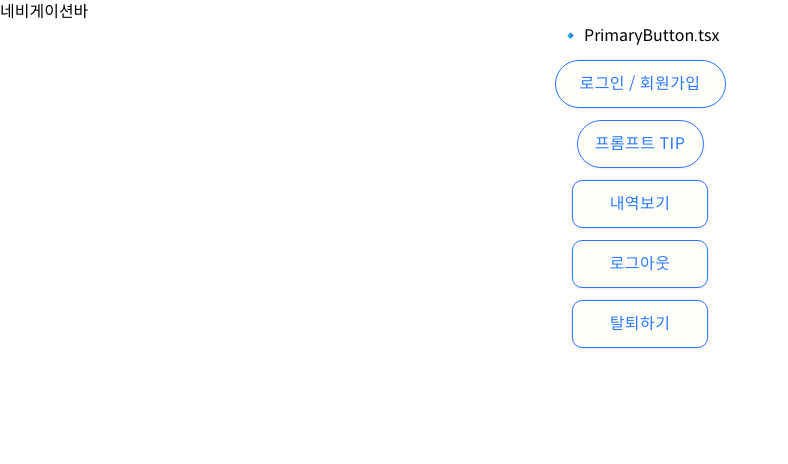
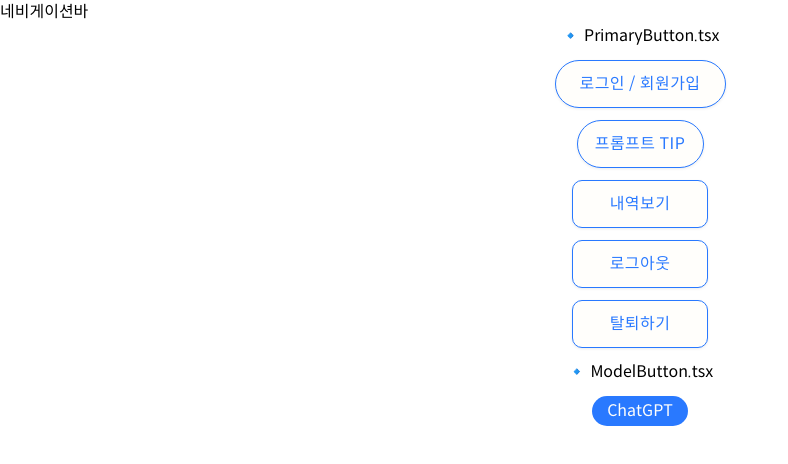
Before and after one commit to PromptPlace/PromtPlace-FE, a React (Vite) app: page /test in a window 1280 px wide. Shown: the top 464 px of the page, without its empty margins (0-788 px from the left). Built offline with nearby package versions, Linux system fonts and the light colour scheme.

Commit message:
✨ Feat: ModelButton 구현 (#3)

```diff
--- /dev/null
+++ b/src/components/Button/ModelButton.tsx
@@ -0,0 +1,24 @@
+/**
+ * 모델 이름을 나타날 때 사용되는 버튼 컴포넌트입니다.
+ *
+ * @param {string} text -- 모델 이름
+ *
+ * @example
+ * <ModelButton text="ChatGPT" />
+ *
+ * @author 김진효
+ * **/
+
+interface ModelButtonProps {
+  text: string;
+}
+
+const ModelButton = ({ text }: ModelButtonProps) => {
+  return (
+    <div className="bg-primary rounded-[50px] py-[5px] px-[15px] text-white text-base font-normal leading-[20px]">
+      {text}
+    </div>
+  );
+};
+
+export default ModelButton;
--- a/src/pages/TestPage.tsx
+++ b/src/pages/TestPage.tsx
@@ -1,3 +1,4 @@
+import ModelButton from '@components/Button/ModelButton';
 import PrimaryButton from '@components/Button/PrimaryButton';
 
 const TestPage = () => {
@@ -14,6 +15,9 @@ const TestPage = () => {
       <PrimaryButton buttonType="square" text="내역보기" onClick={() => {}} />
       <PrimaryButton buttonType="square" text="로그아웃" onClick={() => {}} />
       <PrimaryButton buttonType="square" text="탈퇴하기" onClick={() => {}} />
+
+      <h3>🔹 ModelButton.tsx</h3>
+      <ModelButton text="ChatGPT" />
     </div>
   );
 };
```
